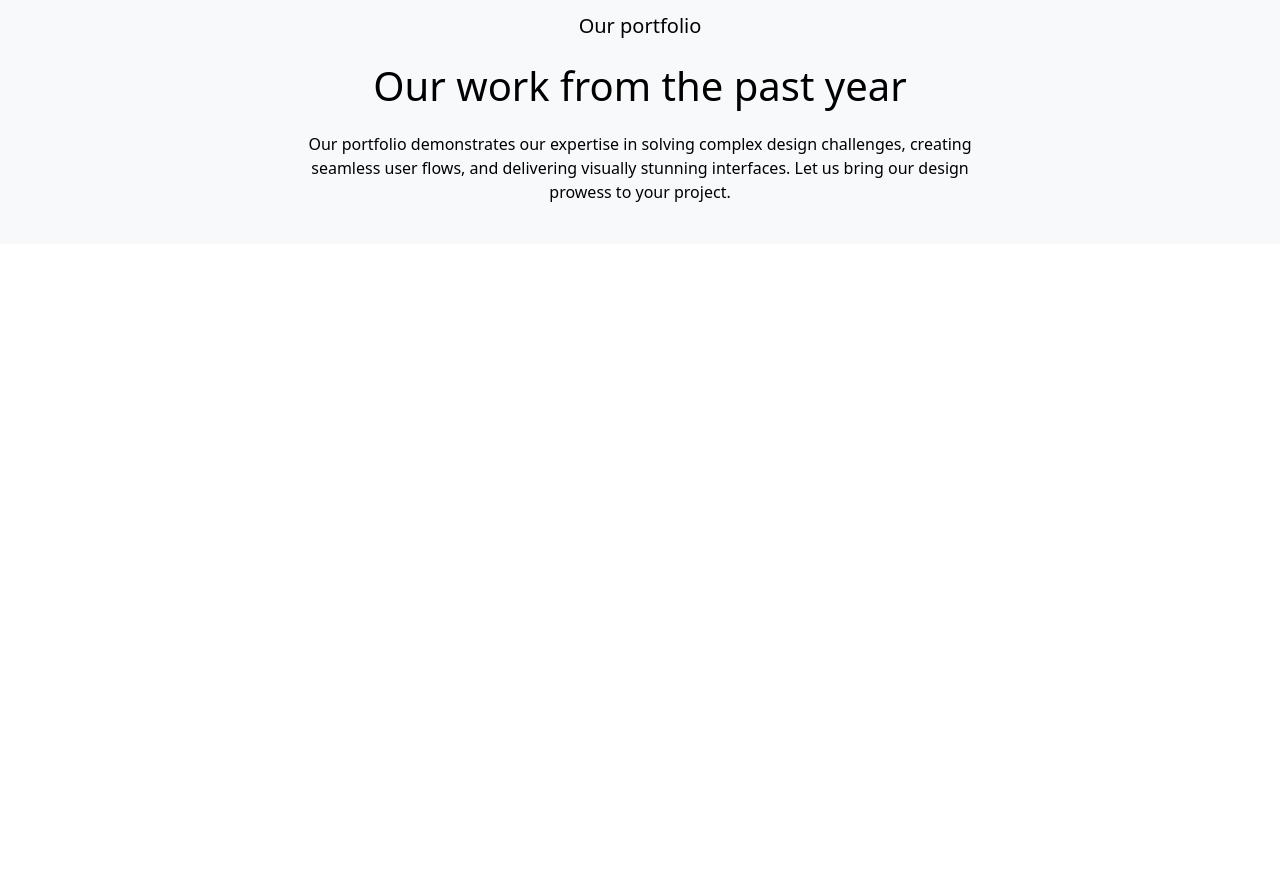
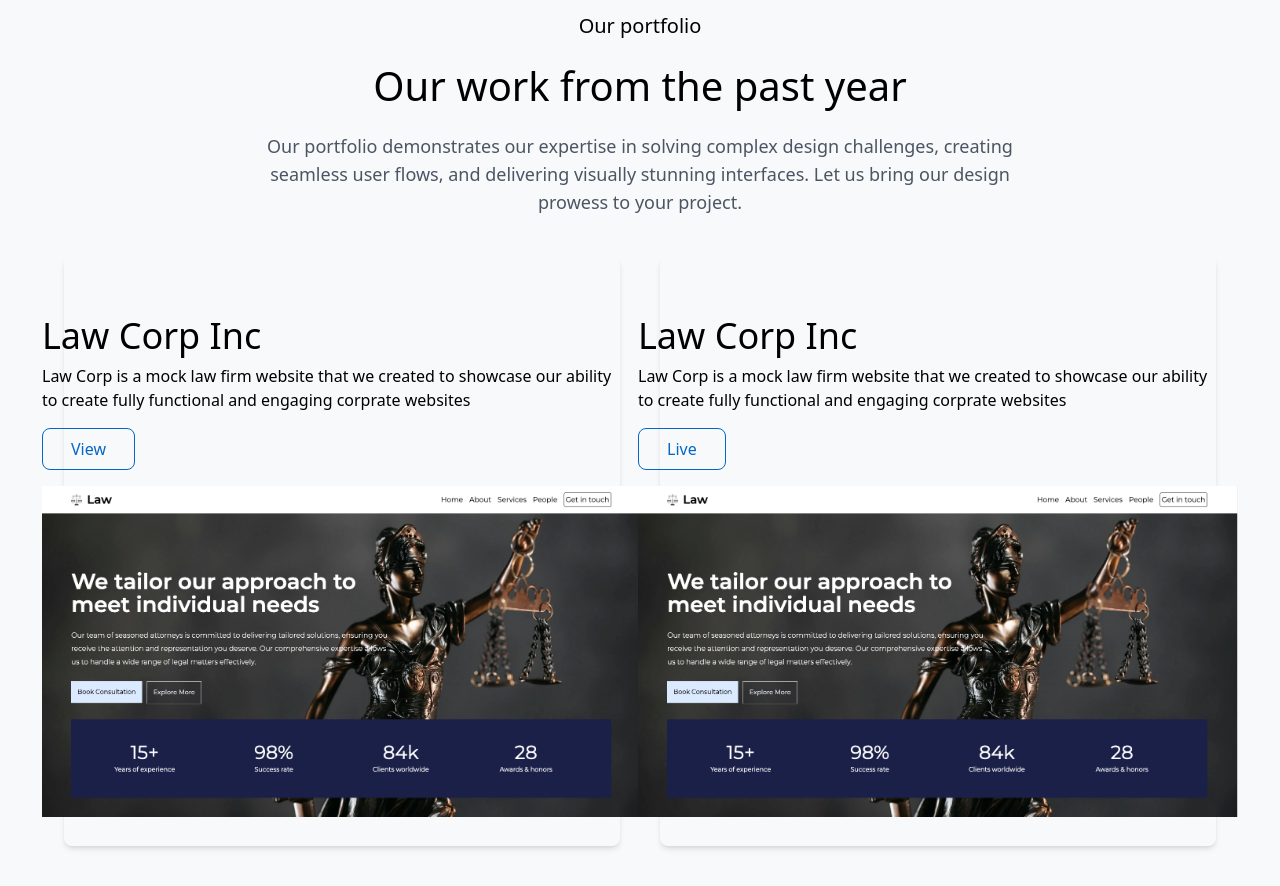
Before and after one commit to rorisangputu/lerumoweb, a React (Vite) app: page / in a window 1280 px wide. Shown: the part 1540-2426 px from the top of the page. Before the commit the page ends 1784 px from the top, so only its background shows below. Built offline with nearby package versions, Linux system fonts and the light colour scheme.

Commit message:
adding portfolio

```diff
--- a/src/Components/Portfolio.jsx
+++ b/src/Components/Portfolio.jsx
@@ -1,17 +1,56 @@
 import React from 'react'
+import Button from './Button'
+import law from '../assets/LawCorp.jpeg';
+import handle from '../assets/WeHandle.jpeg';
 
 const Portfolio = () => {
     return (
         <div className='py-10'>
-            <div className='w-[90%] mx-auto'>
+            <div className='w-[90%] mx-auto flex flex-col gap-10'>
                 <div className='flex flex-col items-center text-center gap-4'>
                     <p className='font-light text-xl'>Our portfolio</p>
                     <h1 className='text-[40px] font-medium'>Our work from the past year</h1>
-                    <p className='w-[700px]'>
+                    <p className='max-w-3xl text-gray-600 text-lg'>
                         Our portfolio demonstrates our expertise in solving complex design
                         challenges, creating seamless user flows, and delivering visually stunning
                         interfaces. Let us bring our design prowess to your project.
                     </p>
+                </div>
+                <div className='grid grid-cols-2 gap-10'>
+                    <div className='flex flex-col justify-around items-center shadow-md rounded-lg py-10 p gap-4'>
+                        <div className='py-5 flex flex-col gap-4'>
+                            <div className='flex flex-col gap-2 '>
+                                <h1 className='text-4xl'>Law Corp Inc</h1>
+                                <p className='text-md max-w-xl'>Law Corp is a mock law firm website that we created to showcase
+                                    our ability to create fully functional and engaging corprate websites
+                                </p>
+                            </div>
+                            <a href="#" className='text-left'>
+                                <Button title="View" styles="text-blue bg-transparent border border-blue
+                            rounded-lg py-2 px-7 hover:bg-blue hover:text-white " />
+                            </a>
+                            <div className='h-[300px] w-[600px]'>
+                                <img src={law} alt="" className='' />
+                            </div>
+                        </div>
+                    </div>
+                    <div className='flex flex-col justify-around items-center shadow-md rounded-lg py-10 p gap-4'>
+                        <div className='py-5 flex flex-col gap-4'>
+                            <div className='flex flex-col gap-2 '>
+                                <h1 className='text-4xl'>Law Corp Inc</h1>
+                                <p className='text-md max-w-xl'>Law Corp is a mock law firm website that we created to showcase
+                                    our ability to create fully functional and engaging corprate websites
+                                </p>
+                            </div>
+                            <a href="#" className='text-left'>
+                                <Button title="Live" styles="text-blue bg-transparent border border-blue
+                            rounded-lg py-2 px-7 hover:bg-blue hover:text-white " />
+                            </a>
+                            <div className='h-[300px] w-[600px]'>
+                                <img src={law} alt="" className='' />
+                            </div>
+                        </div>
+                    </div>
                 </div>
             </div>
         </div>
```
Also changed, not shown: src/assets/LawCorp.jpeg (added), src/assets/WeHandle.jpeg (added).
